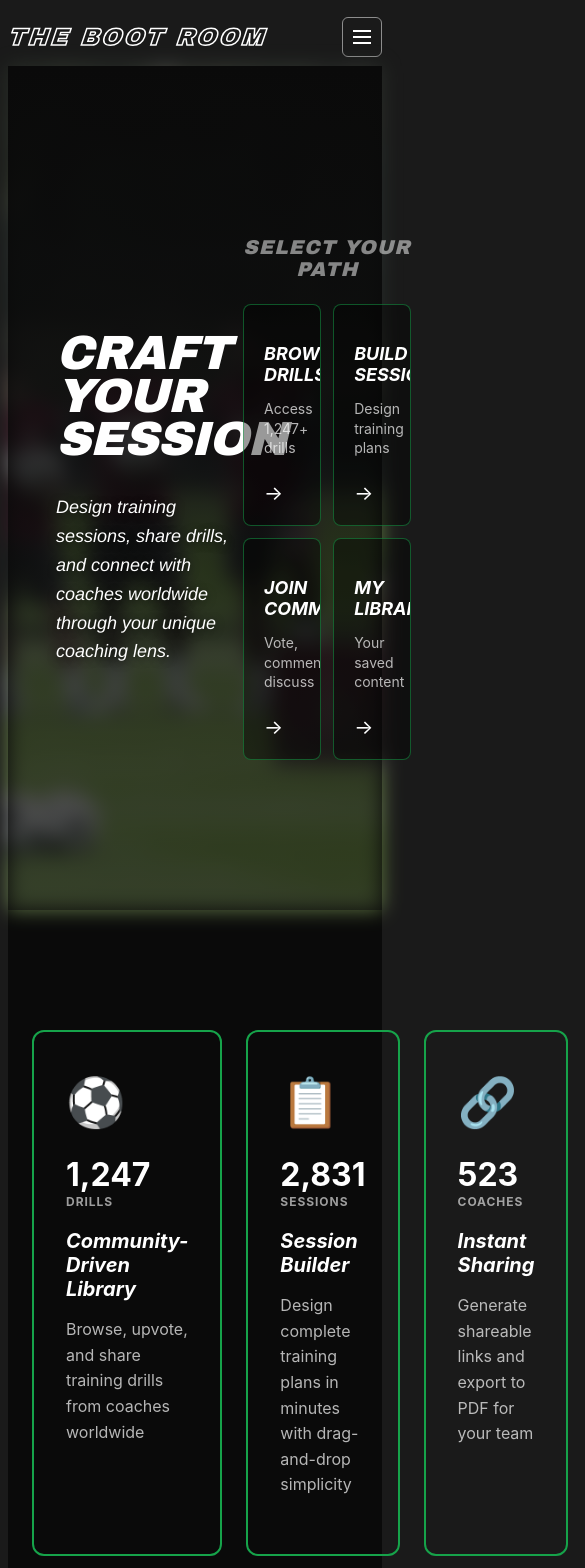
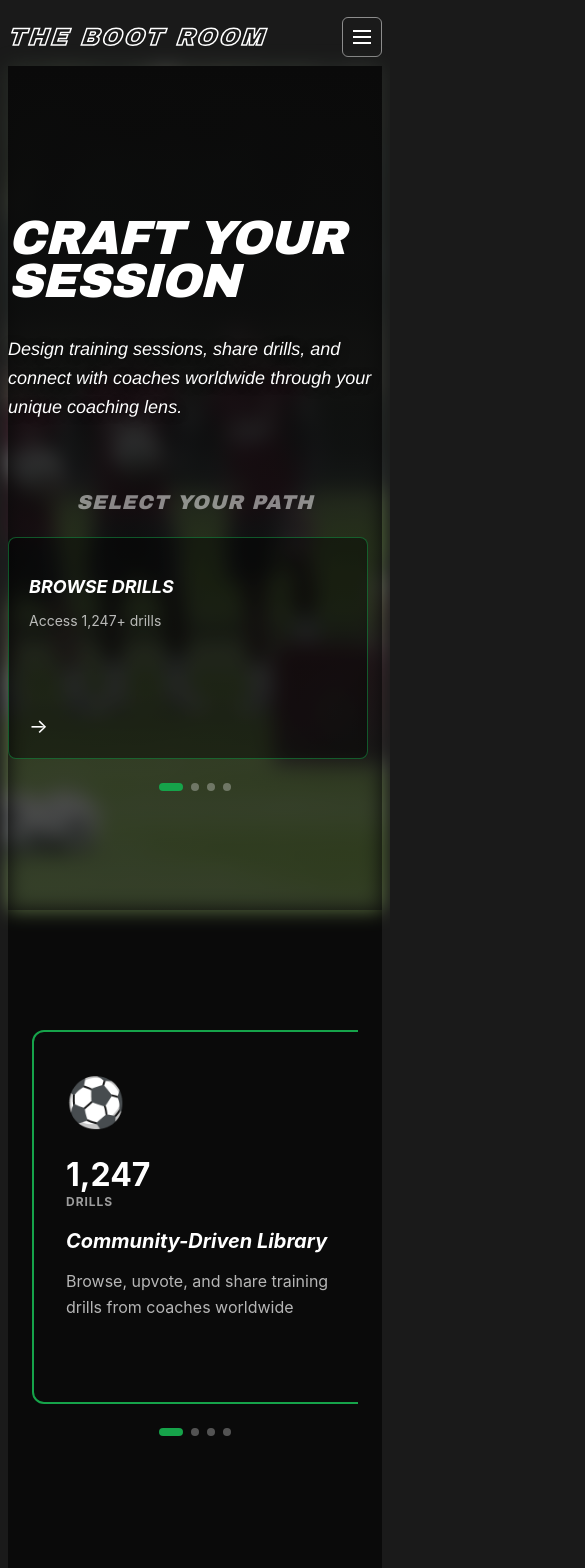
Before and after one commit to kellen-reid-sg/brapp, a Next.js app: page / in a window 390 px wide. Shown: the top 1568 px of the page, 585 px wide, since content can reach past the window. Built offline with nearby package versions, Linux system fonts and the light colour scheme; no server answers.

Commit message:
Home page optimized for mobile

```diff
--- /dev/null
+++ b/app/Home.module.css
@@ -0,0 +1,237 @@
+/* Desktop styles (default) */
+
+/* Hide dots on desktop */
+.dotsContainer {
+  display: none;
+}
+
+/* Hero Section */
+.heroContent {
+  min-height: 70vh;
+  display: flex;
+  align-items: center;
+  gap: 3rem;
+}
+
+.heroLeft {
+  flex: 0 0 50%;
+  max-width: 50%;
+  padding-left: 3rem;
+}
+
+.heroRight {
+  flex: 0 0 45%;
+  max-width: 45%;
+  padding-right: 2rem;
+}
+
+.heroTitle {
+  font-family: "Arial Black", "Helvetica Neue", sans-serif;
+  font-size: clamp(3rem, 6vw, 5rem);
+  font-weight: 900;
+  font-style: italic;
+  color: white;
+  line-height: 0.9;
+  text-transform: uppercase;
+  letter-spacing: -0.02em;
+}
+
+.heroSubtitle {
+  font-family: "Helvetica Neue", Arial, sans-serif;
+  font-size: 1.125rem;
+  font-style: italic;
+  color: white;
+  max-width: 520px;
+  line-height: 1.6;
+  text-shadow: 0 2px 8px rgba(0,0,0,0.5);
+}
+
+/* Select Your Path Cards */
+.pathGrid {
+  display: grid;
+  grid-template-columns: 1fr 1fr;
+  gap: 12px;
+}
+
+/* Feature Highlights */
+.featureGrid {
+  display: grid;
+  grid-template-columns: repeat(4, 1fr);
+  gap: 24px;
+}
+
+/* How It Works */
+.stepsGrid {
+  display: grid;
+  grid-template-columns: repeat(3, 1fr);
+  gap: 32px;
+}
+
+/* Stats Section */
+.statsGrid {
+  display: grid;
+  grid-template-columns: repeat(3, 1fr);
+  gap: 64px;
+  text-align: center;
+}
+
+.statNumber {
+  font-size: 48px;
+  font-weight: 700;
+  color: white;
+  margin-bottom: 8px;
+  font-variant-numeric: tabular-nums;
+}
+
+/* CTA Section */
+.ctaSection {
+  padding: 160px 24px;
+  text-align: center;
+}
+
+.ctaTitle {
+  font-family: "Arial Black", "Helvetica Neue", sans-serif;
+  font-size: 48px;
+  font-weight: 900;
+  font-style: italic;
+  color: white;
+  text-transform: uppercase;
+  margin-bottom: 24px;
+  letter-spacing: 0.02em;
+  line-height: 1.2;
+}
+
+.ctaText {
+  font-size: 18px;
+  color: rgba(255,255,255,0.8);
+  margin-bottom: 48px;
+  line-height: 1.6;
+}
+
+/* Mobile styles (<640px) */
+@media (max-width: 639px) {
+  /* Hero Section - Stack vertically */
+  .heroContent {
+    min-height: auto;
+    flex-direction: column;
+    gap: 2rem;
+    align-items: flex-start;
+  }
+
+  .heroLeft,
+  .heroRight {
+    flex: 0 0 100%;
+    max-width: 100%;
+    padding-left: 0;
+    padding-right: 0;
+  }
+
+  .heroTitle {
+    font-size: clamp(2rem, 9vw, 2.75rem);
+    line-height: 1;
+  }
+
+  .heroSubtitle {
+    font-size: 1rem;
+  }
+
+  /* Horizontal Scroll Carousels */
+  .pathGrid,
+  .featureGrid,
+  .stepsGrid {
+    display: flex;
+    overflow-x: auto;
+    scroll-snap-type: x mandatory;
+    gap: 16px;
+    -webkit-overflow-scrolling: touch;
+    scrollbar-width: none; /* Firefox */
+    -ms-overflow-style: none; /* IE/Edge */
+    padding-bottom: 8px;
+  }
+
+  /* Hide scrollbar for Chrome/Safari */
+  .pathGrid::-webkit-scrollbar,
+  .featureGrid::-webkit-scrollbar,
+  .stepsGrid::-webkit-scrollbar {
+    display: none;
+  }
+
+  /* Card sizing for horizontal scroll */
+  .pathGrid > * {
+    flex: 0 0 85%;
+    scroll-snap-align: start;
+    min-height: 160px;
+  }
+
+  .featureGrid > * {
+    flex: 0 0 85%;
+    scroll-snap-align: start;
+  }
+
+  .stepsGrid > * {
+    flex: 0 0 85%;
+    scroll-snap-align: start;
+  }
+
+  /* Dots Indicator - Mobile Only */
+  .dotsContainer {
+    display: flex;
+    justify-content: center;
+    gap: 8px;
+    margin-top: 16px;
+    padding-bottom: 8px;
+  }
+
+  .dot {
+    width: 8px;
+    height: 8px;
+    border-radius: 50%;
+    background-color: rgba(255, 255, 255, 0.3);
+    transition: all 0.3s ease;
+  }
+
+  .dot.active {
+    background-color: #16a34a;
+    width: 24px;
+    border-radius: 4px;
+  }
+
+  /* Stats Section - Single column */
+  .statsGrid {
+    grid-template-columns: 1fr;
+    gap: 32px;
+  }
+
+  .statNumber {
+    font-size: 36px;
+  }
+
+  /* CTA Section */
+  .ctaSection {
+    padding: 96px 16px;
+  }
+
+  .ctaTitle {
+    font-size: 32px;
+    line-height: 1.15;
+  }
+
+  .ctaText {
+    font-size: 16px;
+  }
+
+  .carouselContainer {
+    position: relative;
+  }
+}
+
+/* Card hover fix - remove scale and overflow to prevent border clipping */
+@media (hover: hover) {
+  .pathGrid > a:hover,
+  .featureGrid > div:hover,
+  .stepsGrid > div:hover {
+    background-color: rgba(0,0,0,0.6) !important;
+    border-color: #22c55e !important;
+    box-shadow: 0 4px 12px rgba(34, 197, 94, 0.3) !important;
+  }
+}
--- a/app/page.js
+++ b/app/page.js
@@ -1,8 +1,81 @@
 'use client'
+import { useEffect, useRef, useState } from 'react'
 import Link from 'next/link';
 import Navigation from '@/components/Navigation'
+import styles from './Home.module.css'
 
 export default function HomePage() {
+  const [pathIndex, setPathIndex] = useState(0)
+  const [featureIndex, setFeatureIndex] = useState(0)
+  const [stepsIndex, setStepsIndex] = useState(0)
+
+  const pathRef = useRef(null)
+  const featureRef = useRef(null)
+  const stepsRef = useRef(null)
+
+  // Scroll to specific card
+  const scrollToCard = (ref, index) => {
+    if (!ref.current) return
+    const cardWidth = ref.current.scrollWidth / ref.current.children.length
+    ref.current.scrollTo({ left: cardWidth * index, behavior: 'smooth' })
+  }
+
+  // Navigate left/right
+  const navigate = (ref, direction, currentIndex, maxIndex) => {
+    const newIndex = direction === 'left'
+      ? Math.max(0, currentIndex - 1)
+      : Math.min(maxIndex, currentIndex + 1)
+    scrollToCard(ref, newIndex)
+  }
+
+  // Initial scroll hint animation
+  useEffect(() => {
+    const scrollHint = (ref) => {
+      if (ref.current && window.innerWidth < 640) {
+        setTimeout(() => {
+          ref.current.scrollTo({ left: 100, behavior: 'smooth' })
+          setTimeout(() => {
+            ref.current.scrollTo({ left: 0, behavior: 'smooth' })
+          }, 800)
+        }, 300)
+      }
+    }
+
+    scrollHint(pathRef)
+    setTimeout(() => scrollHint(featureRef), 1500)
+    setTimeout(() => scrollHint(stepsRef), 3000)
+  }, [])
+
+  // Track scroll position for dots
+  useEffect(() => {
+    const handleScroll = (ref, setIndex, cardCount) => {
+      if (!ref.current) return
+      const scrollLeft = ref.current.scrollLeft
+      const containerWidth = ref.current.offsetWidth
+      // Each card is 85% of container width + 16px gap
+      const cardWidth = (containerWidth * 0.85) + 16
+      const index = Math.min(Math.round(scrollLeft / cardWidth), cardCount - 1)
+      setIndex(index)
+    }
+
+    const pathHandler = () => handleScroll(pathRef, setPathIndex, 4)
+    const featureHandler = () => handleScroll(featureRef, setFeatureIndex, 4)
+    const stepsHandler = () => handleScroll(stepsRef, setStepsIndex, 3)
+
+    const pathEl = pathRef.current
+    const featureEl = featureRef.current
+    const stepsEl = stepsRef.current
+
+    if (pathEl) pathEl.addEventListener('scroll', pathHandler)
+    if (featureEl) featureEl.addEventListener('scroll', featureHandler)
+    if (stepsEl) stepsEl.addEventListener('scroll', stepsHandler)
+
+    return () => {
+      if (pathEl) pathEl.removeEventListener('scroll', pathHandler)
+      if (featureEl) featureEl.removeEventListener('scroll', featureHandler)
+      if (stepsEl) stepsEl.removeEventListener('scroll', stepsHandler)
+    }
+  }, [])
   return (
     <div className="min-h-screen flex flex-col">
       <Navigation />
@@ -41,10 +114,10 @@ export default function HomePage() {
         />
 
         {/* Content Container - Split Layout */}
-        <div className="relative z-20 w-full max-w-7xl mx-auto flex items-center gap-12" style={{ minHeight: '70vh' }}>
+        <div className={`relative z-20 w-full max-w-7xl mx-auto ${styles.heroContent}`}>
 
           {/* Left Side: Hero Text */}
-          <div style={{ flex: '0 0 50%', maxWidth: '50%', paddingLeft: '3rem' }}>
+          <div className={styles.heroLeft}>
             <h2 style={{
               fontFamily: '"Arial Black", "Helvetica Neue", sans-serif',
               fontSize: 'clamp(3rem, 6vw, 5rem)',
@@ -88,11 +161,7 @@ export default function HomePage() {
           </div>
 
           {/* Right Side: Card Grid */}
-          <div style={{
-            flex: '0 0 45%',
-            maxWidth: '45%',
-            paddingRight: '2rem'
-          }}>
+          <div className={styles.heroRight}>
             <h3 style={{
               fontFamily: '"Arial Black", "Helvetica Neue", sans-serif',
               fontSize: '1.25rem',
@@ -107,18 +176,14 @@ export default function HomePage() {
               SELECT YOUR PATH
             </h3>
 
-            <div style={{
-              display: 'grid',
-              gridTemplateColumns: '1fr 1fr',
-              gap: '12px'
-            }}>
+            <div className={styles.carouselContainer}>
+              <div ref={pathRef} className={styles.pathGrid}>
             {/* Card 1: Browse Drills */}
             <Link
               href="/drills"
               style={{
                 borderRadius: '8px',
                 position: 'relative',
-                overflow: 'hidden',
                 backgroundColor: 'rgba(0,0,0,0.4)',
                 cursor: 'pointer',
                 textDecoration: 'none',
@@ -129,16 +194,6 @@ export default function HomePage() {
                 flexDirection: 'column',
                 justifyContent: 'space-between',
                 transition: 'all 0.3s ease'
-              }}
-              onMouseEnter={(e) => {
-                e.currentTarget.style.backgroundColor = 'rgba(0,0,0,0.6)'
-                e.currentTarget.style.borderColor = '#22c55e'
-                e.currentTarget.style.transform = 'scale(1.02)'
-              }}
-              onMouseLeave={(e) => {
-                e.currentTarget.style.backgroundColor = 'rgba(0,0,0,0.4)'
-                e.currentTarget.style.borderColor = 'rgba(22,163,74,0.5)'
-                e.currentTarget.style.transform = 'scale(1)'
               }}
             >
               <div>
@@ -169,7 +224,6 @@ export default function HomePage() {
               style={{
                 borderRadius: '8px',
                 position: 'relative',
-                overflow: 'hidden',
                 backgroundColor: 'rgba(0,0,0,0.4)',
                 cursor: 'pointer',
                 textDecoration: 'none',
@@ -180,16 +234,6 @@ export default function HomePage() {
                 flexDirection: 'column',
                 justifyContent: 'space-between',
                 transition: 'all 0.3s ease'
-              }}
-              onMouseEnter={(e) => {
-                e.currentTarget.style.backgroundColor = 'rgba(0,0,0,0.6)'
-                e.currentTarget.style.borderColor = '#22c55e'
-                e.currentTarget.style.transform = 'scale(1.02)'
-              }}
-              onMouseLeave={(e) => {
-                e.currentTarget.style.backgroundColor = 'rgba(0,0,0,0.4)'
-                e.currentTarget.style.borderColor = 'rgba(22,163,74,0.5)'
-                e.currentTarget.style.transform = 'scale(1)'
               }}
             >
               <div>
@@ -220,7 +264,6 @@ export default function HomePage() {
               style={{
                 borderRadius: '8px',
                 position: 'relative',
-                overflow: 'hidden',
                 backgroundColor: 'rgba(0,0,0,0.4)',
                 cursor: 'pointer',
                 textDecoration: 'none',
@@ -231,16 +274,6 @@ export default function HomePage() {
                 flexDirection: 'column',
                 justifyContent: 'space-between',
                 transition: 'all 0.3s ease'
-              }}
-              onMouseEnter={(e) => {
-                e.currentTarget.style.backgroundColor = 'rgba(0,0,0,0.6)'
-                e.currentTarget.style.borderColor = '#22c55e'
-                e.currentTarget.style.transform = 'scale(1.02)'
-              }}
-              onMouseLeave={(e) => {
-                e.currentTarget.style.backgroundColor = 'rgba(0,0,0,0.4)'
-                e.currentTarget.style.borderColor = 'rgba(22,163,74,0.5)'
-                e.currentTarget.style.transform = 'scale(1)'
               }}
             >
               <div>
@@ -271,7 +304,6 @@ export default function HomePage() {
               style={{
                 borderRadius: '8px',
                 position: 'relative',
-                overflow: 'hidden',
                 backgroundColor: 'rgba(0,0,0,0.4)',
                 cursor: 'pointer',
                 textDecoration: 'none',
@@ -282,16 +314,6 @@ export default function HomePage() {
                 flexDirection: 'column',
                 justifyContent: 'space-between',
                 transition: 'all 0.3s ease'
-              }}
-              onMouseEnter={(e) => {
-                e.currentTarget.style.backgroundColor = 'rgba(0,0,0,0.6)'
-                e.currentTarget.style.borderColor = '#22c55e'
-                e.currentTarget.style.transform = 'scale(1.02)'
-              }}
-              onMouseLeave={(e) => {
-                e.currentTarget.style.backgroundColor = 'rgba(0,0,0,0.4)'
-                e.currentTarget.style.borderColor = 'rgba(22,163,74,0.5)'
-                e.currentTarget.style.transform = 'scale(1)'
               }}
             >
               <div>
@@ -315,6 +337,20 @@ export default function HomePage() {
               </div>
               <div style={{ fontSize: '20px', color: 'white' }}>→</div>
             </Link>
+              </div>
+
+              {/* Dots Indicator */}
+              <div className={styles.dotsContainer}>
+                {[0, 1, 2, 3].map((i) => (
+                  <button
+                    key={i}
+                    className={`${styles.dot} ${pathIndex === i ? styles.active : ''}`}
+                    onClick={() => scrollToCard(pathRef, i)}
+                    aria-label={`Go to card ${i + 1}`}
+                    style={{ border: 'none', cursor: 'pointer', padding: 0 }}
+                  />
+                ))}
+              </div>
             </div>
           </div>
         </div>
@@ -327,11 +363,8 @@ export default function HomePage() {
         padding: '120px 24px',
       }}>
         <div style={{ maxWidth: '1400px', margin: '0 auto' }}>
-          <div style={{
-            display: 'grid',
-            gridTemplateColumns: 'repeat(4, 1fr)',
-            gap: '24px'
-          }}>
+          <div className={styles.carouselContainer}>
+            <div ref={featureRef} className={styles.featureGrid}>
             {/* Feature 1: Community-Driven Library */}
             <div style={{
               border: '2px solid #16a34a',
@@ -477,6 +510,20 @@ export default function HomePage() {
                 Coming Soon
               </p>
             </div>
+            </div>
+
+            {/* Dots Indicator */}
+            <div className={styles.dotsContainer}>
+              {[0, 1, 2, 3].map((i) => (
+                <button
+                  key={i}
+                  className={`${styles.dot} ${featureIndex === i ? styles.active : ''}`}
+                  onClick={() => scrollToCard(featureRef, i)}
+                  aria-label={`Go to feature ${i + 1}`}
+                  style={{ border: 'none', cursor: 'pointer', padding: 0 }}
+                />
+              ))}
+            </div>
           </div>
         </div>
       </section>
@@ -503,11 +550,8 @@ export default function HomePage() {
           </h2>
 
           {/* Timeline Steps */}
-          <div style={{
-            display: 'grid',
-            gridTemplateColumns: 'repeat(3, 1fr)',
-            gap: '32px'
-          }}>
+          <div className={styles.carouselContainer}>
+            <div ref={stepsRef} className={styles.stepsGrid}>
             {/* Step 1: Browse */}
             <div style={{
               backgroundColor: '#0a0a0a',
@@ -675,6 +719,20 @@ export default function HomePage() {
                 Export to PDF or share a link with your team for instant access
               </p>
             </div>
+            </div>
+
+            {/* Dots Indicator */}
+            <div className={styles.dotsContainer}>
+              {[0, 1, 2].map((i) => (
+                <button
+                  key={i}
+                  className={`${styles.dot} ${stepsIndex === i ? styles.active : ''}`}
+                  onClick={() => scrollToCard(stepsRef, i)}
+                  aria-label={`Go to step ${i + 1}`}
+                  style={{ border: 'none', cursor: 'pointer', padding: 0 }}
+                />
+              ))}
+            </div>
           </div>
         </div>
       </section>
@@ -687,21 +745,10 @@ export default function HomePage() {
         borderBottom: '1px solid rgba(255,255,255,0.1)'
       }}>
         <div style={{ maxWidth: '1000px', margin: '0 auto' }}>
-          <div style={{
-            display: 'grid',
-            gridTemplateColumns: 'repeat(3, 1fr)',
-            gap: '64px',
-            textAlign: 'center'
-          }}>
+          <div className={styles.statsGrid}>
             {/* Stat 1: Drills */}
             <div>
-              <div style={{
-                fontSize: '48px',
-                fontWeight: '700',
-                color: 'white',
-                marginBottom: '8px',
-                fontVariantNumeric: 'tabular-nums'
-              }}>
+              <div className={styles.statNumber}>
                 1,247
               </div>
               <div style={{
@@ -740,13 +787,7 @@ export default function HomePage() {
 
             {/* Stat 2: Coaches */}
             <div>
-              <div style={{
-                fontSize: '48px',
-                fontWeight: '700',
-                color: 'white',
-                marginBottom: '8px',
-                fontVariantNumeric: 'tabular-nums'
-              }}>
+              <div className={styles.statNumber}>
                 523
               </div>
               <div style={{
@@ -785,13 +826,7 @@ export default function HomePage() {
 
             {/* Stat 3: Sessions */}
             <div>
-              <div style={{
-                fontSize: '48px',
-                fontWeight: '700',
-                color: 'white',
-                marginBottom: '8px',
-                fontVariantNumeric: 'tabular-nums'
-              }}>
+              <div className={styles.statNumber}>
                 2,831
               </div>
               <div style={{
@@ -832,33 +867,16 @@ export default function HomePage() {
       </section>
 
       {/* Section 6: CTA Section */}
-      <section style={{
+      <section className={styles.ctaSection} style={{
         background: 'linear-gradient(135deg, rgba(22,163,74,0.15) 0%, rgba(10,10,10,1) 100%)',
-        backgroundColor: '#0a0a0a',
-        padding: '160px 24px',
-        textAlign: 'center'
+        backgroundColor: '#0a0a0a'
       }}>
         <div style={{ maxWidth: '800px', margin: '0 auto' }}>
-          <h2 style={{
-            fontFamily: '"Arial Black", "Helvetica Neue", sans-serif',
-            fontSize: '48px',
-            fontWeight: '900',
-            fontStyle: 'italic',
-            color: 'white',
-            textTransform: 'uppercase',
-            marginBottom: '24px',
-            letterSpacing: '0.02em',
-            lineHeight: '1.2'
-          }}>
+          <h2 className={styles.ctaTitle}>
             READY TO ELEVATE YOUR COACHING?
           </h2>
 
-          <p style={{
-            fontSize: '18px',
-            color: 'rgba(255,255,255,0.8)',
-            marginBottom: '48px',
-            lineHeight: '1.6'
-          }}>
+          <p className={styles.ctaText}>
             Join 500+ coaches using The Boot Room to build better sessions
           </p>
 
```
Also changed, not shown: 1 other file (tests, documents, lock files or other folders).
